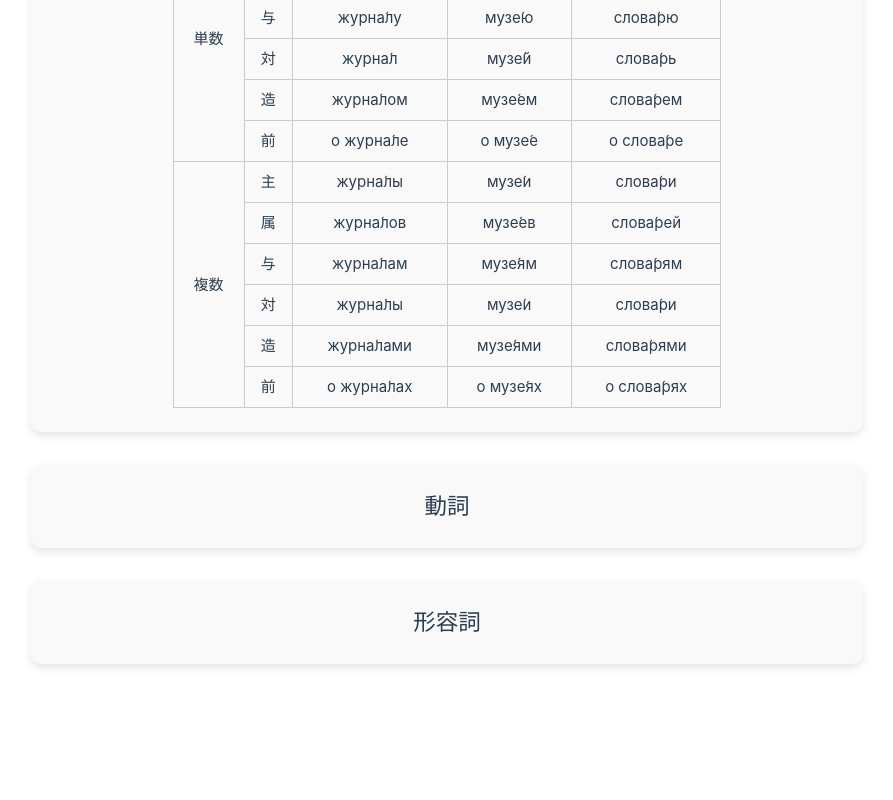
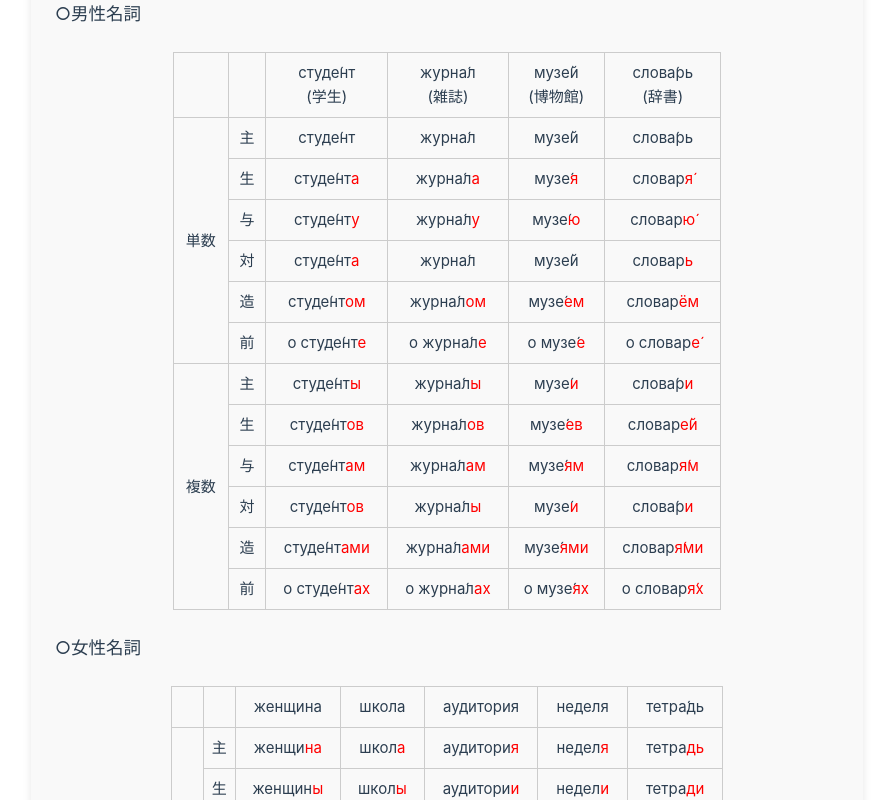
Before and after one commit to GenMira/LearnRussian, a Vue app: page /LearnRussian/declension in a window 1280 px wide. Shown: the part 1740-2540 px from the top of the page, without its empty margins (193-1086 px from the left). Before the commit the page ends 2436 px from the top, so only its background shows below. Built offline with nearby package versions, Linux system fonts and the light colour scheme.

Commit message:
女性名詞

```diff
--- a/src/views/Declension.vue
+++ b/src/views/Declension.vue
@@ -7,6 +7,18 @@
     <h2>人称代名詞</h2>
     <br>
     <table class="center-table">
+      <thead>
+        <tr>
+          <th>格</th>
+          <th>я<br>(私)</th>
+          <th>ты<br>(君)</th>
+          <th>он / оно<br>(彼 / それ)</th>
+          <th>она<br>(彼女)</th>
+          <th>мы<br>(私たち)</th>
+          <th>вы<br>(あなた(たち))</th>
+          <th>они<br>(彼ら・彼女ら・それら)</th>
+        </tr>
+      </thead>
       <tbody>
         <tr>
           <td>主格<br>(Именительный)</td>
@@ -138,89 +150,144 @@
   <div class="text-box">
     <h2>名詞</h2>
     <br>
-    <h3>男性名詞</h3>
+    <h3>○男性名詞</h3>
     <br>
     <table class="center-table">
+      <thead>
+        <tr>
+          <th></th>
+          <th></th>
+          <th>студе́нт<br>(学生)</th>
+          <th>журна́л<br>(雑誌)</th>
+          <th>музе́й<br>(博物館)</th>
+          <th>слова́рь<br>(辞書)</th>
+        </tr>
+      </thead>
       <tbody>
         <tr>
           <td rowspan="6">単数</td>
           <td>主</td>
+          <td>студе́нт</td>
           <td>журна́л</td>
           <td>музе́й</td>
           <td>слова́рь</td>
         </tr>
         <tr>
-          <td>属</td>
-          <td>журна́ла</td>
-          <td>музе́я</td>
-          <td>слова́ря</td>
+          <td>生</td>
+          <td>студе́нт<span style="color:red;">а</span></td>
+          <td>журна́л<span style="color:red;">а</span></td>
+          <td>музе́<span style="color:red;">я</span></td>
+          <td>словар<span style="color:red;">я́</span></td>
         </tr>
         <tr>
           <td>与</td>
-          <td>журна́лу</td>
-          <td>музе́ю</td>
-          <td>слова́рю</td>
+          <td>студе́нт<span style="color:red;">у</span></td>
+          <td>журна́л<span style="color:red;">у</span></td>
+          <td>музе́<span style="color:red;">ю</span></td>
+          <td>словар<span style="color:red;">ю́</span></td>
         </tr>
         <tr>
           <td>対</td>
+          <td>студе́нт<span style="color:red;">а</span></td>
           <td>журна́л</td>
           <td>музе́й</td>
-          <td>слова́рь</td>
+          <td>словар<span style="color:red;">ь</span></td>
         </tr>
         <tr>
           <td>造</td>
-          <td>журна́лом</td>
-          <td>музе́ем</td>
-          <td>слова́рем</td>
+          <td>студе́нт<span style="color:red;">ом</span></td>
+          <td>журна́л<span style="color:red;">ом</span></td>
+          <td>музе́<span style="color:red;">ем</span></td>
+          <td>словар<span style="color:red;">ём</span></td>
         </tr>
         <tr>
           <td>前</td>
-          <td>о журна́ле</td>
-          <td>о музе́е</td>
-          <td>о слова́ре</td>
+          <td>о студе́нт<span style="color:red;">е</span></td>
+          <td>о журна́л<span style="color:red;">е</span></td>
+          <td>о музе́<span style="color:red;">е</span></td>
+          <td>о словар<span style="color:red;">е́</span></td>
         </tr>
         <tr>
           <td rowspan="6">複数</td>
           <td>主</td>
-          <td>журна́лы</td>
-          <td>музе́и</td>
-          <td>слова́ри</td>
+          <td>студе́нт<span style="color:red;">ы</span></td>
+          <td>журна́л<span style="color:red;">ы</span></td>
+          <td>музе́<span style="color:red;">и</span></td>
+          <td>слова́р<span style="color:red;">и</span></td>
         </tr>
         <tr>
-          <td>属</td>
-          <td>журна́лов</td>
-          <td>музе́ев</td>
-          <td>слова́рей</td>
+          <td>生</td>
+          <td>студе́нт<span style="color:red;">ов</span></td>
+          <td>журна́л<span style="color:red;">ов</span></td>
+          <td>музе́<span style="color:red;">ев</span></td>
+          <td>словар<span style="color:red;">е́й</span></td>
         </tr>
         <tr>
           <td>与</td>
-          <td>журна́лам</td>
-          <td>музе́ям</td>
-          <td>слова́рям</td>
+          <td>студе́нт<span style="color:red;">ам</span></td>
+          <td>журна́л<span style="color:red;">ам</span></td>
+          <td>музе́<span style="color:red;">ям</span></td>
+          <td>словар<span style="color:red;">я́м</span></td>
         </tr>
         <tr>
           <td>対</td>
-          <td>журна́лы</td>
-          <td>музе́и</td>
-          <td>слова́ри</td>
+          <td>студе́нт<span style="color:red;">ов</span></td>
+          <td>журна́л<span style="color:red;">ы</span></td>
+          <td>музе́<span style="color:red;">и</span></td>
+          <td>слова́р<span style="color:red;">и</span></td>
         </tr>
         <tr>
           <td>造</td>
-          <td>журна́лами</td>
-          <td>музе́ями</td>
-          <td>слова́рями</td>
+          <td>студе́нт<span style="color:red;">ами</span></td>
+          <td>журна́л<span style="color:red;">ами</span></td>
+          <td>музе́<span style="color:red;">ями</span></td>
+          <td>словар<span style="color:red;">я́ми</span></td>
         </tr>
         <tr>
           <td>前</td>
-          <td>о журна́лах</td>
-          <td>о музе́ях</td>
-          <td>о слова́рях</td>
+          <td>о студе́нт<span style="color:red;">ах</span></td>
+          <td>о журна́л<span style="color:red;">ах</span></td>
+          <td>о музе́<span style="color:red;">ях</span></td>
+          <td>о словар<span style="color:red;">я́х</span></td>
         </tr>
       </tbody>
     </table>
-    <!-- <p>固有名詞もここに</p> -->
+    <br>
+    <h3>○女性名詞</h3>
+    <br>
+    <table class="center-table">
+      <thead>
+        <tr>
+          <th></th>
+          <th></th>
+          <th>женщина</th>
+          <th>школа</th>
+          <th>аудитория</th>
+          <th>неделя</th>
+          <th>тетра́дь</th>
+        </tr>
+      </thead>
+      <tbody>
+        <!-- 単数 -->
+        <tr><td rowspan="6">単数</td><td>主</td><td>женщи<span style="color:red;">на</span></td><td>школ<span style="color:red;">а</span></td><td>аудитори<span style="color:red;">я</span></td><td>недел<span style="color:red;">я</span></td><td>тетра<span style="color:red;">дь</span></td></tr>
+        <tr><td>生</td><td>женщин<span style="color:red;">ы</span></td><td>школ<span style="color:red;">ы</span></td><td>аудитори<span style="color:red;">и</span></td><td>недел<span style="color:red;">и</span></td><td>тетра<span style="color:red;">ди</span></td></tr>
+        <tr><td>与</td><td>женщин<span style="color:red;">е</span></td><td>школ<span style="color:red;">е</span></td><td>аудитори<span style="color:red;">и</span></td><td>недел<span style="color:red;">е</span></td><td>тетра<span style="color:red;">ди</span></td></tr>
+        <tr><td>対</td><td>женщин<span style="color:red;">у</span></td><td>школ<span style="color:red;">у</span></td><td>аудитори<span style="color:red;">ю</span></td><td>недел<span style="color:red;">ю</span></td><td>тетра<span style="color:red;">дь</span></td></tr>
+        <tr><td>造</td><td>женщин<span style="color:red;">ой</span></td><td>школ<span style="color:red;">ой</span></td><td>аудитори<span style="color:red;">ей</span></td><td>недел<span style="color:red;">ей</span></td><td>тетра<span style="color:red;">дью</span></td></tr>
+        <tr><td>前</td><td>о женщин<span style="color:red;">е</span></td><td>о школ<span style="color:red;">е</span></td><td>об аудитори<span style="color:red;">и</span></td><td>о недел<span style="color:red;">е</span></td><td>о тетра<span style="color:red;">ди</span></td></tr>
 
+        <!-- 複数 -->
+        <tr><td rowspan="6">複数</td><td>主</td><td>женщи<span style="color:red;">ны</span></td><td>школ<span style="color:red;">ы</span></td><td>аудитори<span style="color:red;">и</span></td><td>недел<span style="color:red;">и</span></td><td>тетра<span style="color:red;">ди</span></td></tr>
+        <tr><td>生</td><td>женщин<span style="color:red;"></span></td><td>школ<span style="color:red;"></span></td><td>аудитор<span style="color:red;">ий</span></td><td>недель</td><td>тетрад<span style="color:red;">ей</span></td></tr>
+        <tr><td>与</td><td>женщин<span style="color:red;">ам</span></td><td>школ<span style="color:red;">ам</span></td><td>аудитори<span style="color:red;">ям</span></td><td>недел<span style="color:red;">ям</span></td><td>тетрад<span style="color:red;">ям</span></td></tr>
+        <tr><td>対</td><td>женщин<span style="color:red;"></span></td><td>школ<span style="color:red;">ы</span></td><td>аудитори<span style="color:red;">и</span></td><td>недел<span style="color:red;">и</span></td><td>тетра<span style="color:red;">ди</span></td></tr>
+        <tr><td>造</td><td>женщин<span style="color:red;">ами</span></td><td>школ<span style="color:red;">ами</span></td><td>аудитори<span style="color:red;">ями</span></td><td>недел<span style="color:red;">ями</span></td><td>тетра<span style="color:red;">дями</span></td></tr>
+        <tr><td>前</td><td>о женщин<span style="color:red;">ах</span></td><td>о школ<span style="color:red;">ах</span></td><td>об аудитори<span style="color:red;">ях</span></td><td>о недел<span style="color:red;">ях</span></td><td>о тетра<span style="color:red;">дях</span></td></tr>
+    </tbody>
+    </table>
 
+    <br>
+    <h3>○中性名詞</h3>
 
   </div>
   <div class="text-box">
```
